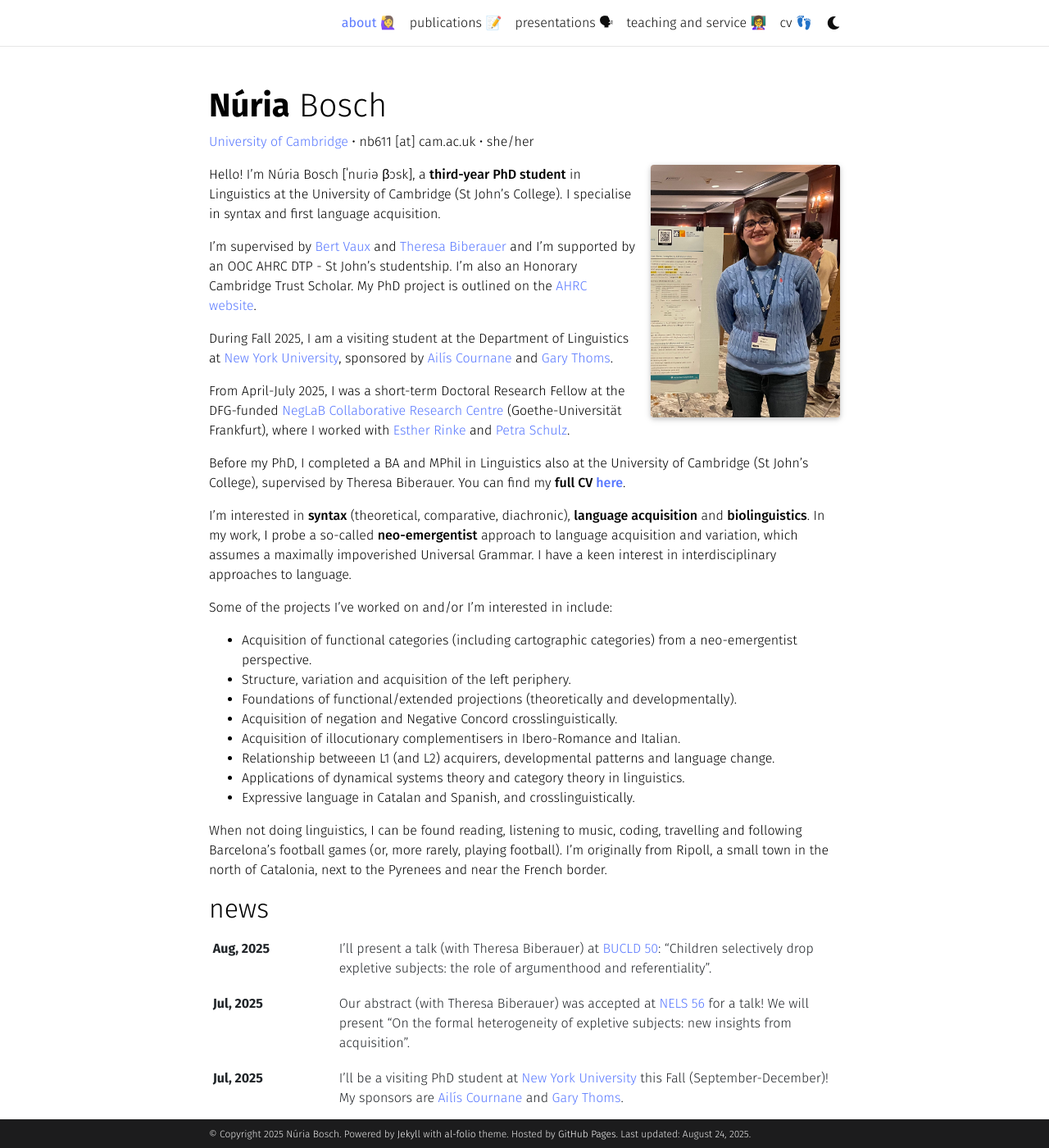
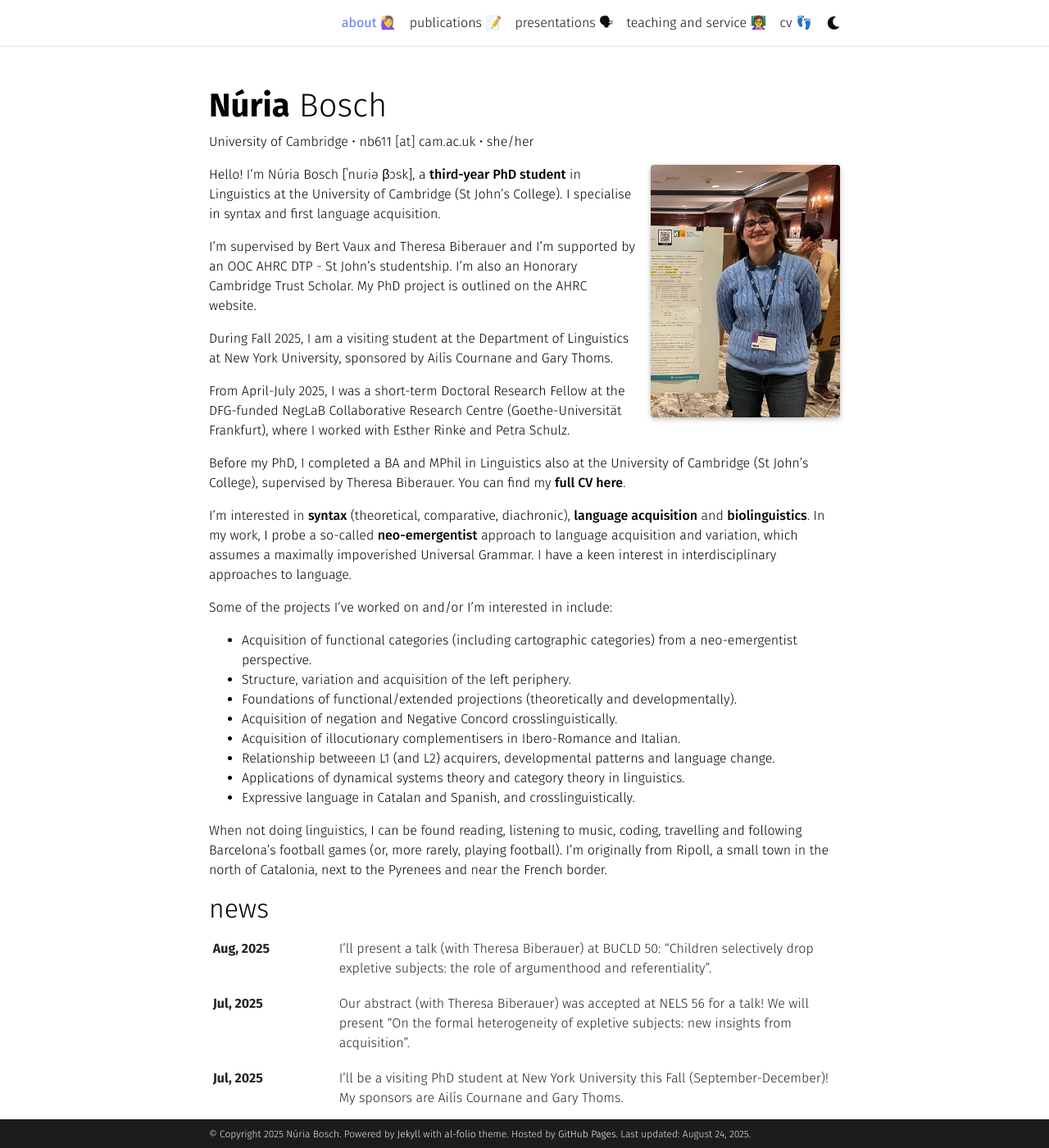
Before and after one commit to nuria-bosch/nuria-bosch.github.io, a Jekyll site: the page built from _pages/about.md, in a window 1280 px wide and 1400 px high. Shown: the whole window at 82% size. Built offline with Jekyll 4.4.1, drawn with Linux system fonts in a browser that asks for light colours; full-size pictures stand in for the smaller copies a plugin makes; some web fonts are replaced; comment, search, counter and statistics services are not loaded; a style sheet for code colours, icons or effects is not loaded.

Commit message:
Update _base.scss

```diff
--- a/_sass/_base.scss
+++ b/_sass/_base.scss
@@ -46,10 +46,10 @@ table {
 
 a,
 table.table a {
-  color: var(--global-theme-color);
+  color: var(--global-linj-color);
 
   &:hover {
-    color: var(--global-theme-color);
+    color: var(--global-link-color);
     text-decoration: underline;
   }
 
```
